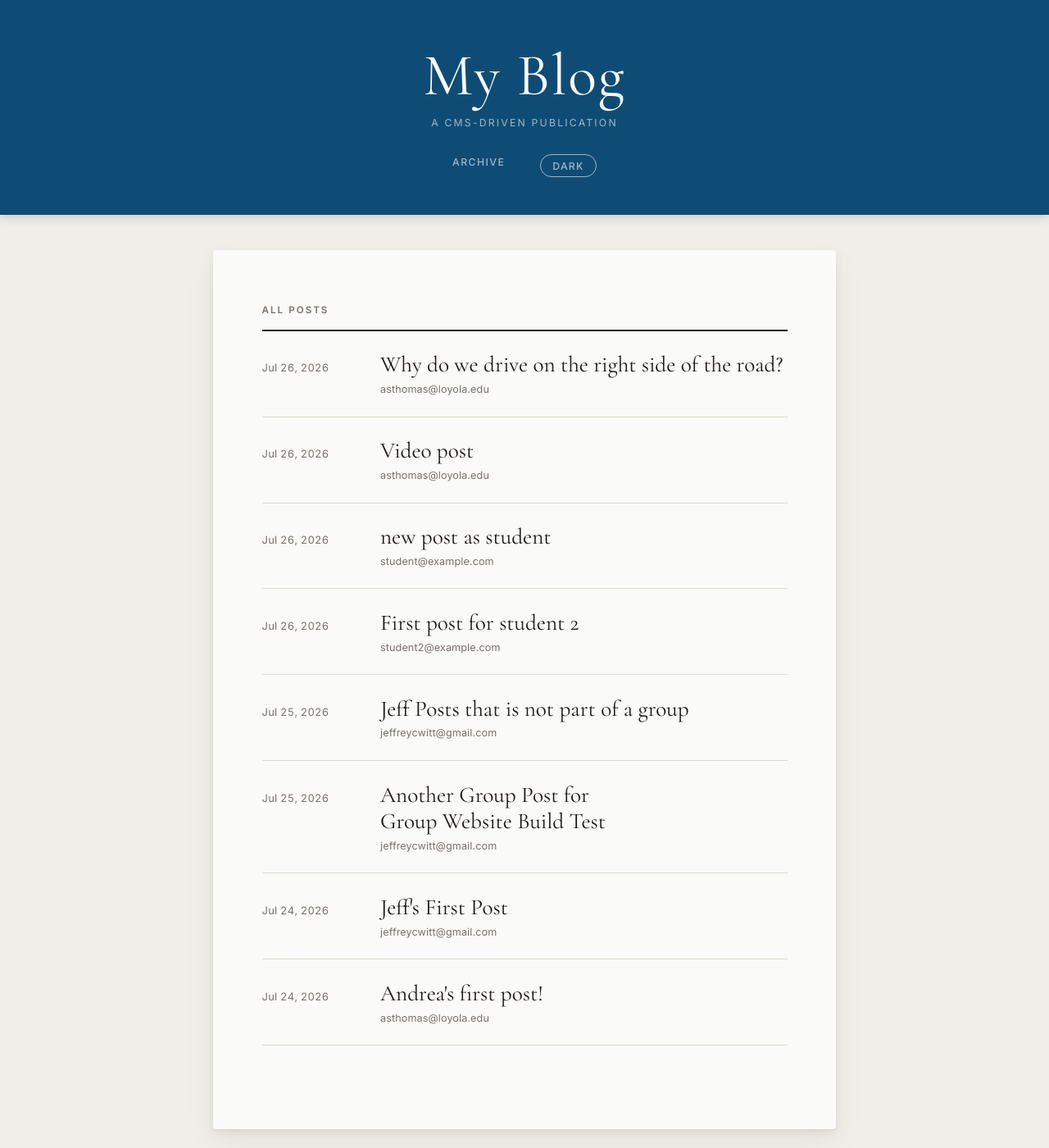
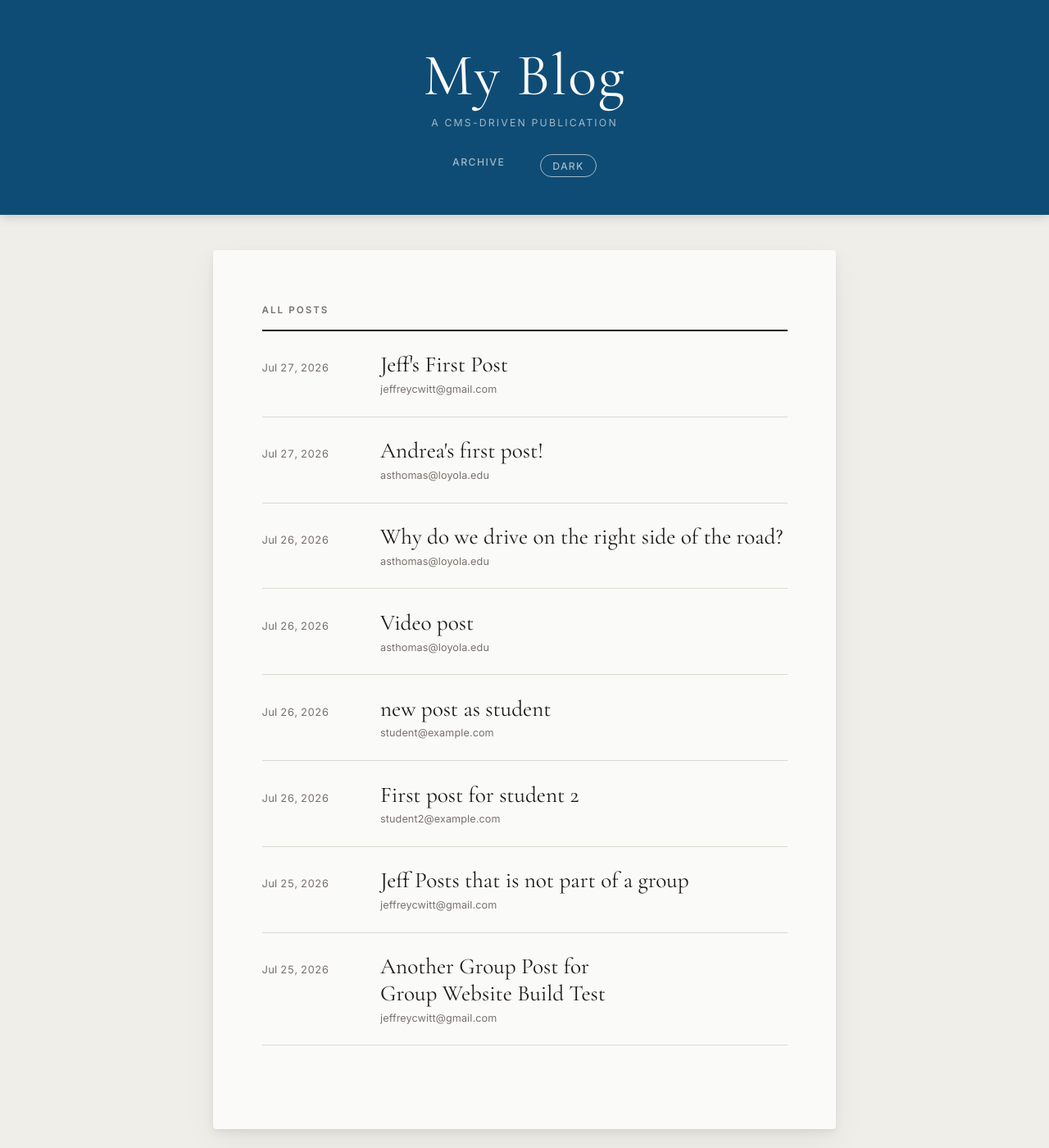
Before and after one commit to jeffreycwitt/loyola-jekyll-cms-template, a Jekyll site: the page built from index.html, in a window 1280 px wide and 1400 px high. Shown: the whole window at 82% size. Built offline with Jekyll 4.4.1, drawn with Linux system fonts in a browser that asks for light colours.

Commit message:
chore: sync posts from CMS [2026-07-27T02:36:08Z] [skip ci]

```diff
--- a/_posts/2026-07-24-andreas-first-post.html
+++ b/_posts/2026-07-27-andreas-first-post.html
@@ -1,7 +1,7 @@
 ---
 layout: post
 title: "Andrea's first post!"
-date: 2026-07-24
+date: 2026-07-27
 cms_id: 2
 author: "asthomas@loyola.edu"
 ---
--- a/_posts/2026-07-24-jeffs-first-post.html
+++ b/_posts/2026-07-27-jeffs-first-post.html
@@ -1,7 +1,7 @@
 ---
 layout: post
 title: "Jeff's First Post"
-date: 2026-07-24
+date: 2026-07-27
 cms_id: 1
 author: "jeffreycwitt@gmail.com"
 ---
```
